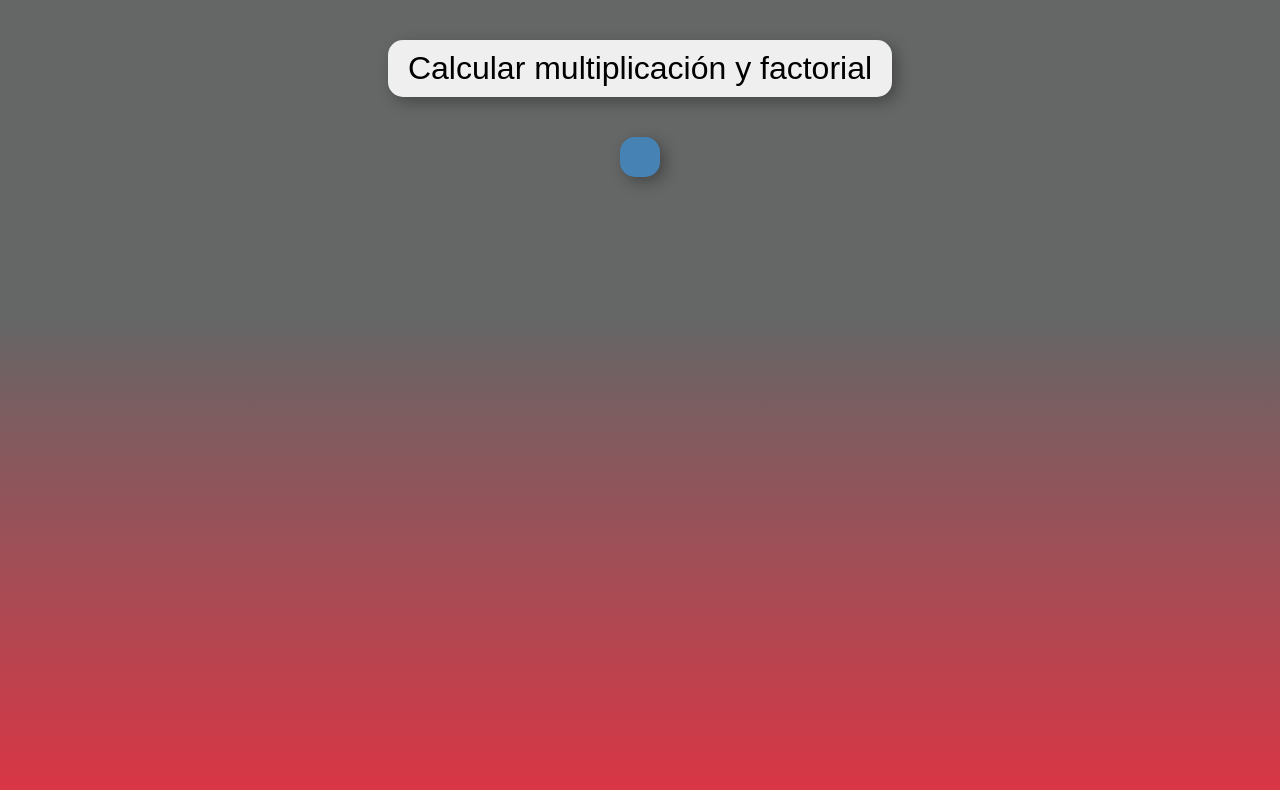
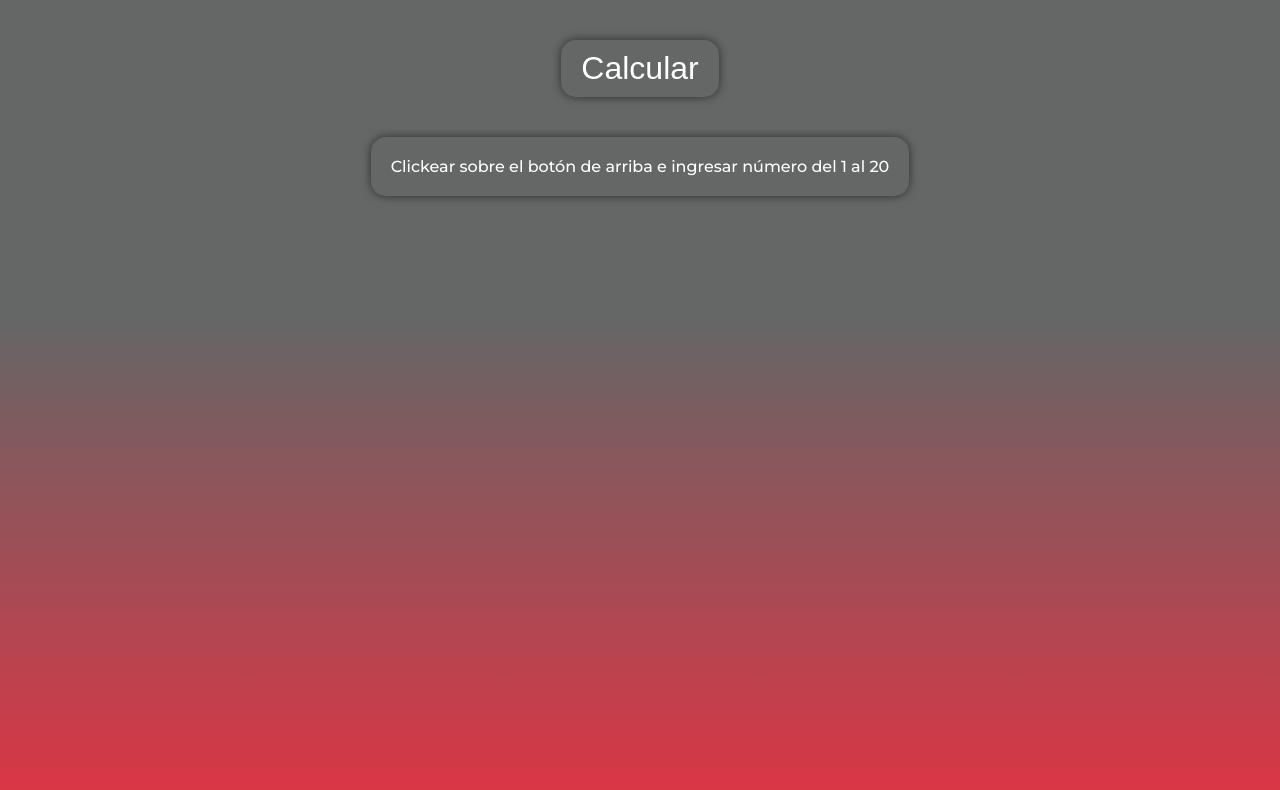
Before and after one commit to Kevin27x/CalcTablamultiplicarYFactorial, a plain HTML site: page index.html in a window 1280 px wide. Drawn offline with Linux system fonts and the light colour scheme.

Commit message:
Arreglos esteticos, y comentarios js

```diff
--- a/assets/css/styles.css
+++ b/assets/css/styles.css
@@ -20,6 +20,7 @@ body {
     justify-content: start;
     align-items: center;
     flex-direction: column;
+    color: #fff;
 
 }
 
@@ -27,16 +28,20 @@ body {
     padding: 10px 20px;
     text-align: center;
     font-size: 2rem;
-    box-shadow: 5px 5px 15px #00000050;
+    box-shadow: 0 0 10px #00000090;
+    background-color: transparent;
     border-radius: 15px;
     border: none;
+    color: inherit;
 }
 
 #results {
-    background-color: steelblue;
+    background-color: transparent;
     border-radius: 15px;
     margin: 5vh 0;
     padding: 20px;
-    color: #fff;
-    box-shadow: 5px 5px 15px #00000050;
+    box-shadow: 0 0 10px #00000090;
 }
+#results p{
+    margin-bottom: 5px;
+}
--- a/assets/js/app.js
+++ b/assets/js/app.js
@@ -1,27 +1,29 @@
 // Funcion arrow de multiplicacion
 let multi = (numero) => {
     for (i = 1; i <= numero; i++){
-        while (i <= numero){
-            let multip = i * numero;
-            let showResult = i + " x " + numero + " = " + multip;
-            console.log(showResult);
-            document.getElementById("results").innerHTML += "<p>" + showResult + "</p>";
-            // incrementa el iterador
-            i++
 
+        let multip = i * numero;
+        let showResult = i + " x " + numero + " = " + multip;
+        //resultado en consola
+        console.log(showResult);
+        //resultado en HTML, "results", entre etiquetas <p> y acumulativos +=
+        document.getElementById("results").innerHTML += "<p>" + showResult + "</p>";
 
-        }
     }
 }
+
 // Funcion arrow de factorial
 let factorial = (numero) => {
+    //Acumula el factorial del ciclo anterior, comienza en 1
     lastResult = 1;
     for (i = 1; i <= numero; i++){
 
-        //Calcula el factorail, multiplica i por el ultimo factorial
+        //Calcula el factorial, multiplica i por el último factorial
         let result = lastResult * i;
         let showResult = "Factorial de " + i +" es : " + result;
+        //resultado en consola
         console.log(showResult);
+        //resultado en HTML, "results", entre <p> y acumulativos
         document.getElementById("results").innerHTML += "<p>" + showResult + "</p>";
 
         //Almacena ultimo factorial para el siguiente ciclo
@@ -29,20 +31,19 @@ let factorial = (numero) => {
 
     }
 }
-//Solicitar entradas
-//const results = document.getElementById("results")
+//Se activa con el botón, entra número y salen resultados de f. multi y factorial
 var app = () => {
     let numero = prompt("Ingrese un número del 1 al 20");
+    // Si numero está entre 1 y 20 => ejecutar
     if (numero > 0 && numero <= 20){
-        // Si numero está entre 0 y 20 => ejecutar
 
-        //Limpiar elemento "results", del resultado anterior
+        //Limpiar elemento id "results", del resultado anterior
         document.getElementById("results").innerHTML = "";
         multi(numero);
         factorial(numero);
     }
 
     else {
-        alert("Numero fuera de rango (debe estar entre el 1 y 20)")
+        alert("Numero fuera de rango (debe estar entre el 1 y 20)");
     }
 }
--- a/index.html
+++ b/index.html
@@ -9,8 +9,8 @@
 </head>
 <body>
     <div class="container">
-        <button onclick="app()" class="button"> Calcular multiplicación y factorial </button>
-        <section id="results"></section>
+        <button onclick="app()" class="button"> Calcular </button>
+        <section id="results">Clickear sobre el botón de arriba e ingresar número del 1 al 20</section>
     </div>
     <!--ARCHIVO JS-->
     <script src="assets/js/app.js"></script>
```
